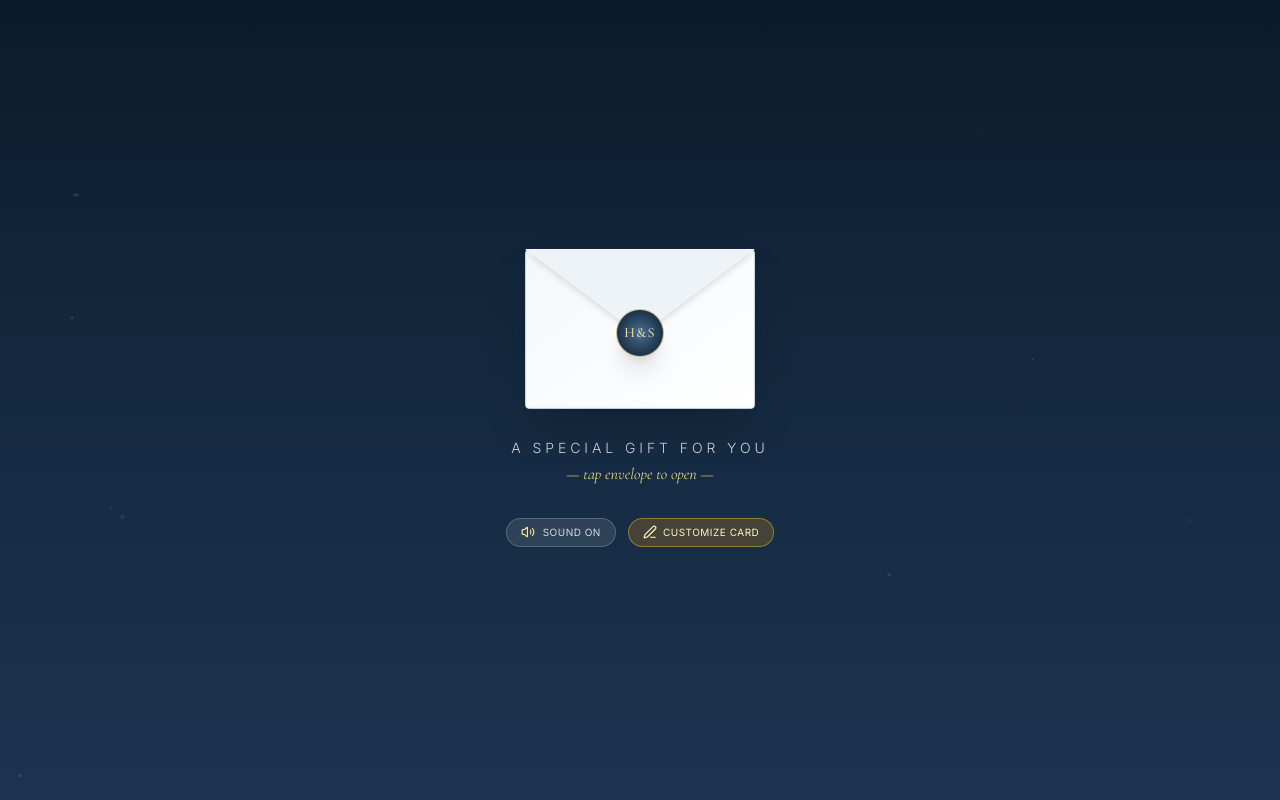
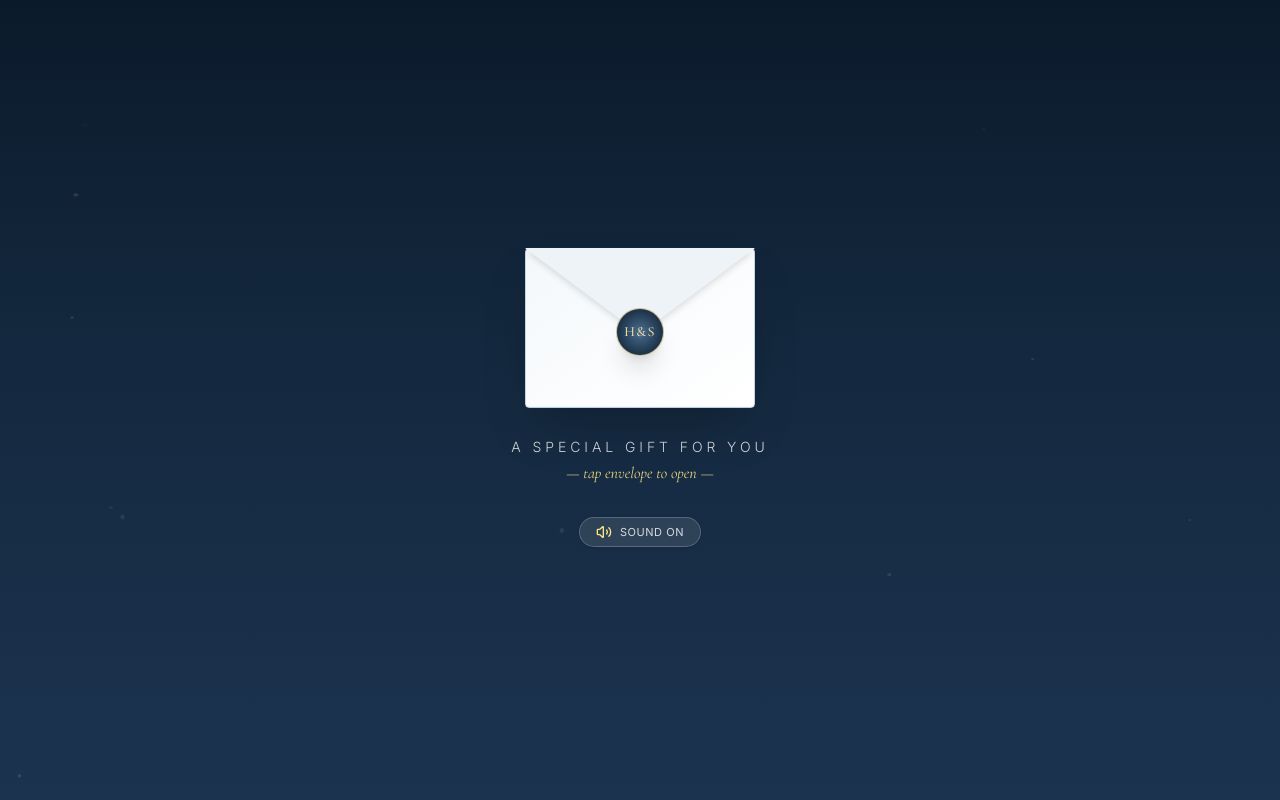
Before and after one commit to saifurrehhmann-star/link, a React (Vite) app: page / in a window 1280 px wide. Built offline with nearby package versions, Linux system fonts and the light colour scheme.

Commit message:
feat(ui): add smooth card entry animation
Implement a custom popup animation for the celebration card and refine the envelope overlay UI for a more polished interaction.

```diff
--- a/src/App.tsx
+++ b/src/App.tsx
@@ -271,11 +271,11 @@ export default function App() {
       {/* Main Container Stage */}
       <main className="w-full flex-1 flex flex-col items-center justify-center p-4 sm:p-8 z-10">
         {isCardOpened && (
-          <div className="w-full flex flex-col items-center justify-center max-w-2xl py-6 animate-fadeIn">
+          <div className="w-full flex flex-col items-center justify-center max-w-2xl py-6 [perspective:1000px]">
             {/* The Luxury Main Celebration Card */}
             <div
               id="celebrationCard"
-              className="relative w-full max-w-[440px] bg-white p-8 sm:p-12 shadow-2xl transition-all duration-700 rounded-sm border border-slate-200"
+              className="relative w-full max-w-[440px] bg-white p-8 sm:p-12 shadow-2xl rounded-sm border border-slate-200 animate-card-popup"
             >
                 {/* Inner double border */}
                 <div className="absolute inset-3 border border-[#c3d4e3] pointer-events-none" />
--- a/src/components/EnvelopeOverlay.tsx
+++ b/src/components/EnvelopeOverlay.tsx
@@ -1,6 +1,6 @@
 import React from 'react';
 import { CardData } from '../types';
-import { Volume2, VolumeX, Sparkles, Edit3, Share2, Heart, Download } from 'lucide-react';
+import { Volume2, VolumeX } from 'lucide-react';
 
 interface EnvelopeOverlayProps {
   cardData: CardData;
@@ -9,7 +9,7 @@ interface EnvelopeOverlayProps {
   soundOn: boolean;
   onOpen: () => void;
   onToggleSound: (e: React.MouseEvent) => void;
-  onCustomizeClick: (e: React.MouseEvent) => void;
+  onCustomizeClick?: (e: React.MouseEvent) => void;
 }
 
 export const EnvelopeOverlay: React.FC<EnvelopeOverlayProps> = ({
@@ -19,7 +19,6 @@ export const EnvelopeOverlay: React.FC<EnvelopeOverlayProps> = ({
   soundOn,
   onOpen,
   onToggleSound,
-  onCustomizeClick,
 }) => {
   if (isOpen) return null;
 
@@ -118,19 +117,10 @@ export const EnvelopeOverlay: React.FC<EnvelopeOverlayProps> = ({
           onClick={onToggleSound}
           type="button"
           aria-label="Toggle ambient music"
-          className="flex items-center gap-2 bg-white/10 hover:bg-white/20 border border-white/20 rounded-full px-3.5 py-1.5 text-white/80 hover:text-white font-sans-clean text-[10px] tracking-wider uppercase transition-all duration-200"
+          className="flex items-center gap-2 bg-white/10 hover:bg-white/20 border border-white/20 rounded-full px-4 py-1.5 text-white/80 hover:text-white font-sans-clean text-[11px] tracking-wider uppercase transition-all duration-200 shadow-sm"
         >
-          {soundOn ? <Volume2 className="w-3.5 h-3.5 text-amber-200" /> : <VolumeX className="w-3.5 h-3.5 text-slate-400" />}
+          {soundOn ? <Volume2 className="w-4 h-4 text-amber-200" /> : <VolumeX className="w-4 h-4 text-slate-400" />}
           <span>{soundOn ? 'Sound On' : 'Muted'}</span>
-        </button>
-
-        <button
-          onClick={onCustomizeClick}
-          type="button"
-          className="flex items-center gap-1.5 bg-amber-500/20 hover:bg-amber-500/30 border border-amber-300/40 rounded-full px-3.5 py-1.5 text-amber-100 hover:text-white font-sans-clean text-[10px] tracking-wider uppercase transition-all duration-200"
-        >
-          <Edit3 className="w-3.5 h-3.5" />
-          <span>Customize Card</span>
         </button>
       </div>
     </div>
--- a/src/index.css
+++ b/src/index.css
@@ -45,6 +45,46 @@
   animation: floatEnvelope 3.2s ease-in-out infinite;
 }
 
+@keyframes cardPopupSmooth {
+  0% {
+    opacity: 0;
+    transform: translateY(48px) scale(0.8) rotateX(8deg);
+    filter: blur(4px);
+  }
+  65% {
+    opacity: 1;
+    transform: translateY(-6px) scale(1.02) rotateX(-1deg);
+    filter: blur(0px);
+  }
+  85% {
+    transform: translateY(2px) scale(0.995) rotateX(0deg);
+  }
+  100% {
+    opacity: 1;
+    transform: translateY(0) scale(1) rotateX(0deg);
+    filter: blur(0px);
+  }
+}
+
+.animate-card-popup {
+  animation: cardPopupSmooth 1.05s cubic-bezier(0.16, 1, 0.3, 1) forwards;
+  transform-origin: center bottom;
+  will-change: transform, opacity, filter;
+}
+
+@keyframes fadeIn {
+  0% {
+    opacity: 0;
+  }
+  100% {
+    opacity: 1;
+  }
+}
+
+.animate-fadeIn {
+  animation: fadeIn 0.7s ease-out forwards;
+}
+
 @keyframes driftParticle {
   0% { transform: translateY(0) translateX(0); opacity: 0; }
   15% { opacity: 0.6; }
```
